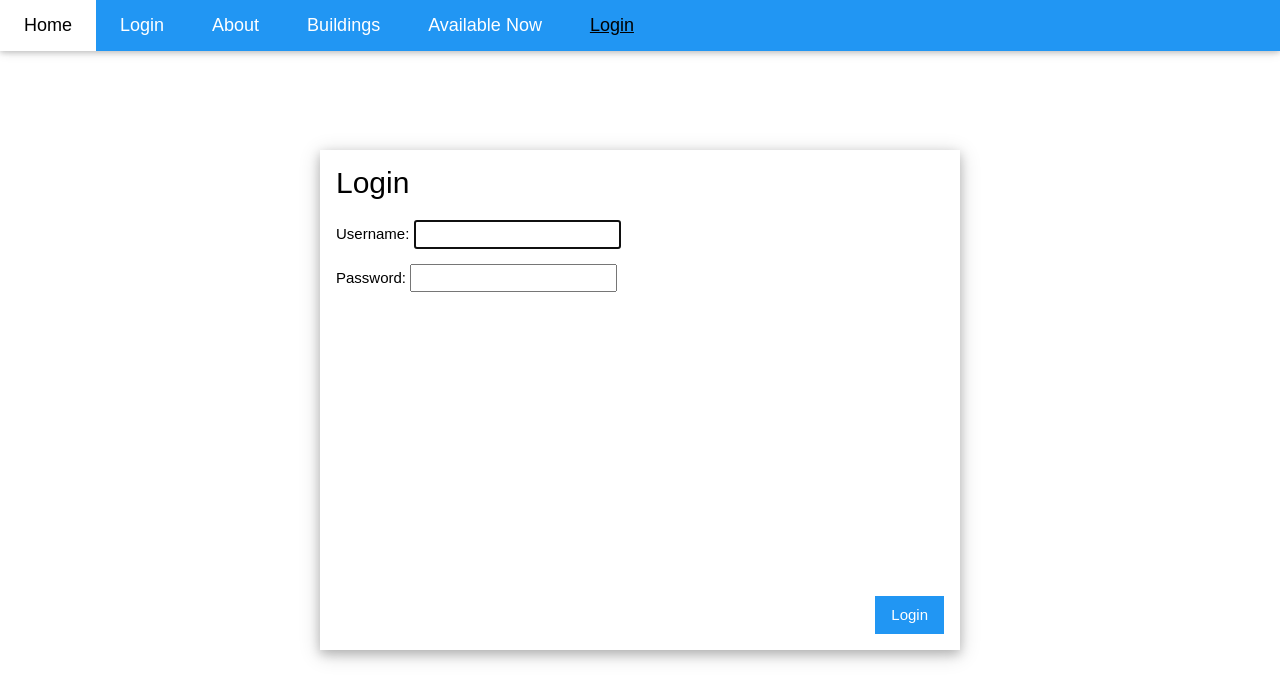
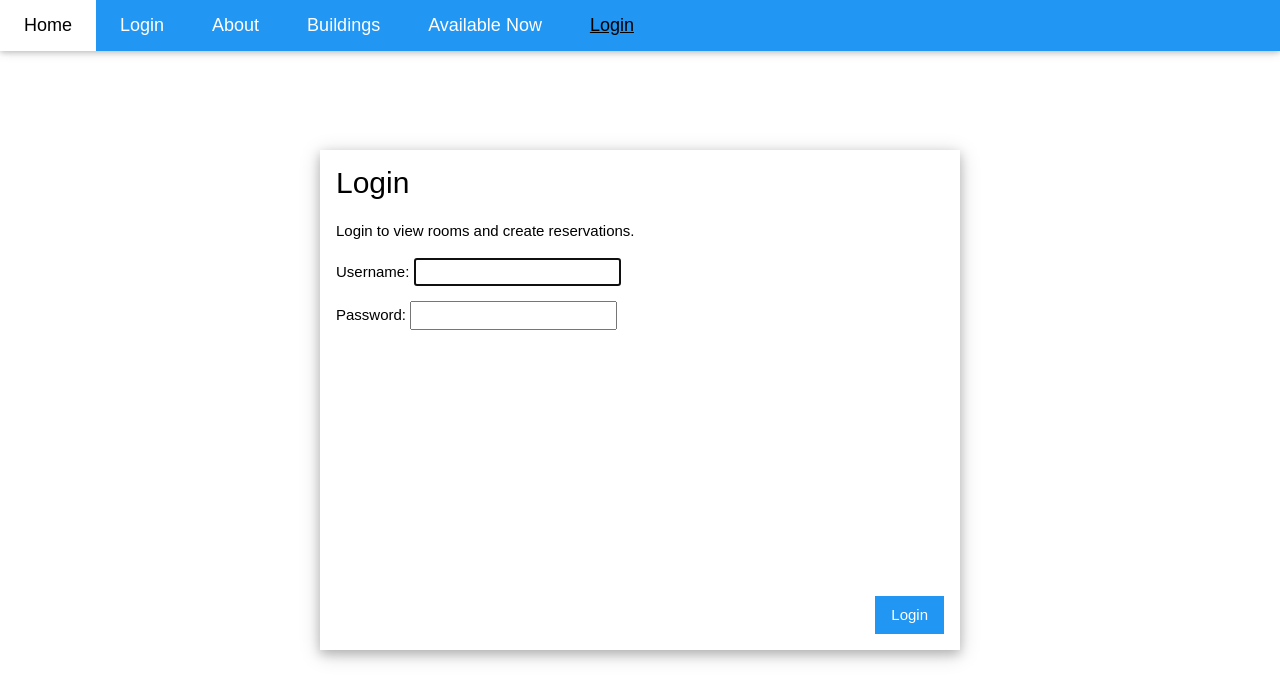
Before and after one commit to Salazars1/XMarksTheSpot, a Django app: page /login/ in a window 1280 px wide. Shown: the top 690 px of the page. Run offline with Django 3.2, Linux system fonts and the light colour scheme.

Commit message:
only logged in user can view rooms

```diff
--- a/buildings/views.py
+++ b/buildings/views.py
@@ -31,7 +31,8 @@ def rooms(request, building_name, floor_name):
 def displayRoom(request, building_name, floor_name, room):
     response = ''
     if not request.user.username:
-        raise Http404("Temporary until I figure out redirect but must be logged in to view rooms")
+        response = 'Must be logged in to view rooms.'
+        return redirect('login')
     try:
         b = Building.objects.get(name = building_name)
         f = Floor.objects.get(name = floor_name, building = b)
--- a/templates/registration/login.html
+++ b/templates/registration/login.html
@@ -5,8 +5,10 @@
 <div class="w3-row-padding w3-padding-64 w3-container">
 <form class="w3-container w3-card-4 w3-display-middle" id="login" method="post">
   <h2>Login</h2>
+    <p>Login to view rooms and create reservations.</p>
     {% csrf_token %}
     {{ form.as_p }}
     <button type="submit" class="w3-button w3-blue w3-display-bottomright w3-margin w3-round-xxxlarge">Login</button>
 </form>
+</div>
 {% endblock %}
```
